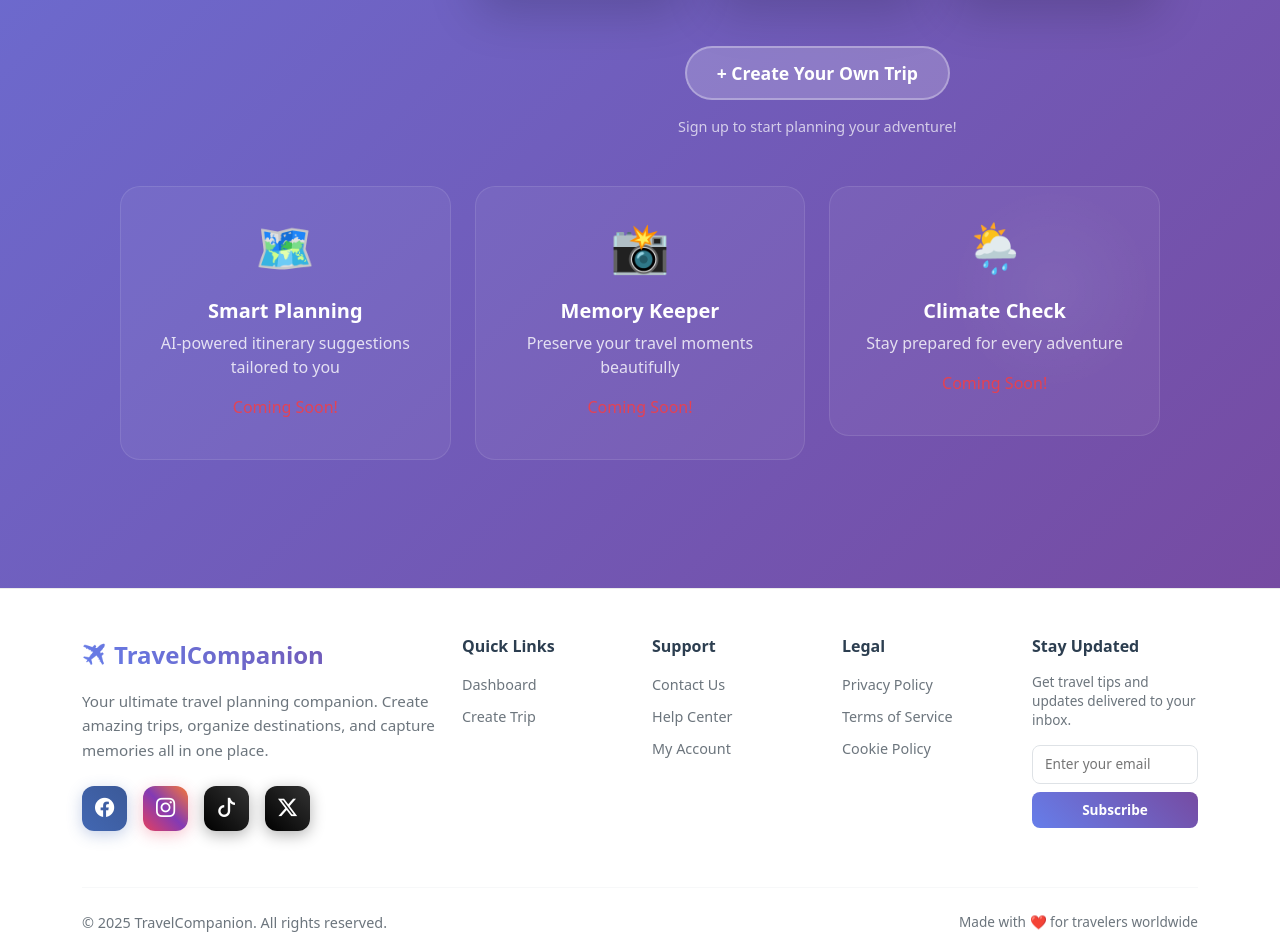
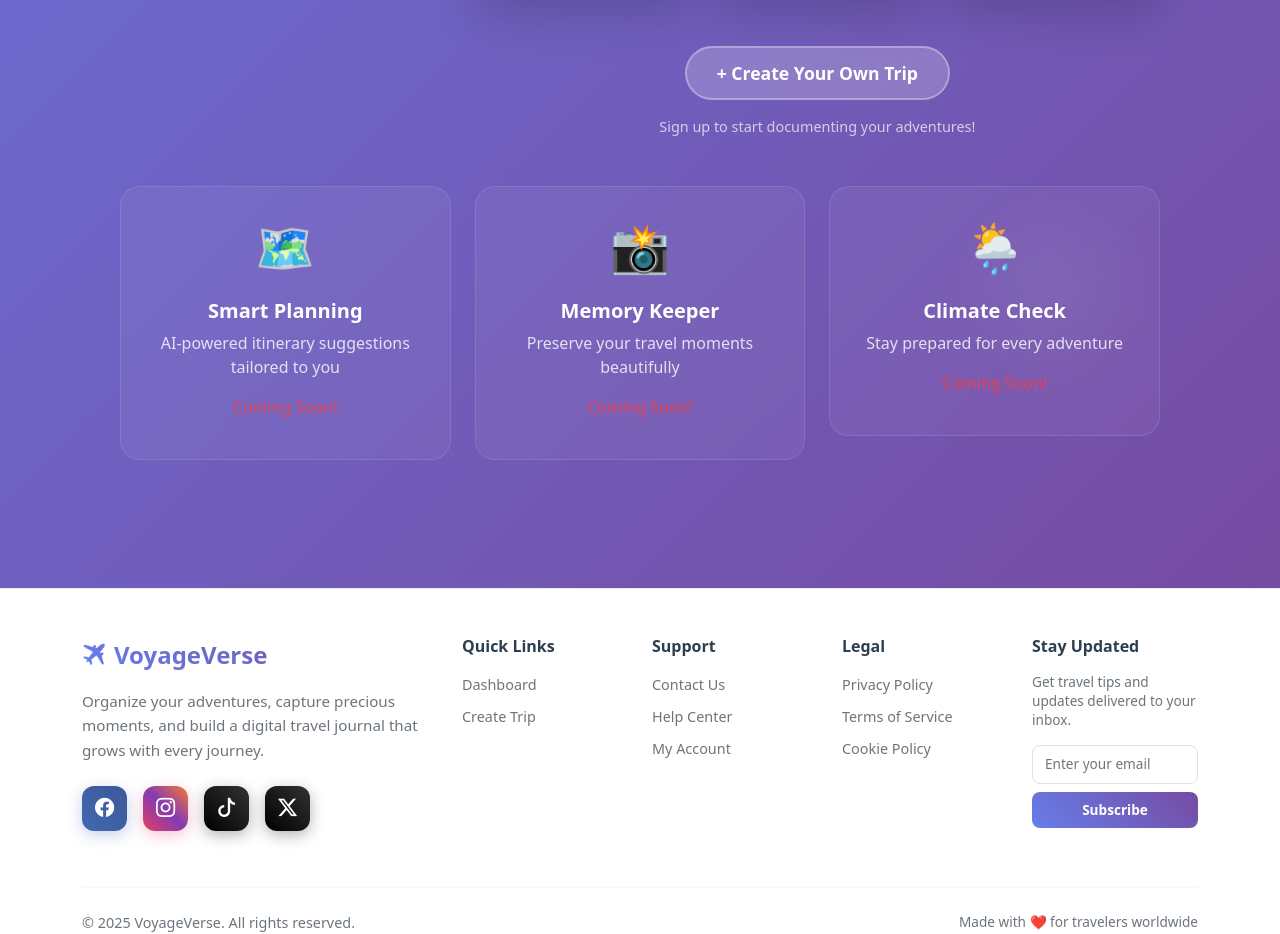
Before and after one commit to dkerishna/VoyageVerse-frontend, a React (Vite) app: page / in a window 1280 px wide. Shown: the part 1358-2292 px from the top of the page. Built offline with nearby package versions, Linux system fonts and the light colour scheme; no server answers.

Commit message:
update26 minor fix

```diff
--- a/src/components/Footer.jsx
+++ b/src/components/Footer.jsx
@@ -45,7 +45,7 @@ export default function AppFooter() {
                                 }}
                             >
                                 <span style={{ fontSize: '1.2rem' }}>✈️</span>
-                                TravelCompanion
+                                VoyageVerse
                             </div>
                             <p
                                 style={{
@@ -55,8 +55,7 @@ export default function AppFooter() {
                                     marginBottom: '1.5rem'
                                 }}
                             >
-                                Your ultimate travel planning companion. Create amazing trips,
-                                organize destinations, and capture memories all in one place.
+                                Organize your adventures, capture precious moments, and build a digital travel journal that grows with every journey.
                             </p>
 
                             {/* Social Media Icons */}
@@ -491,7 +490,7 @@ export default function AppFooter() {
                                     margin: 0
                                 }}
                             >
-                                © {currentYear} TravelCompanion. All rights reserved.
+                                © {currentYear} VoyageVerse. All rights reserved.
                             </p>
                         </Col>
                         <Col md={6} className="text-md-end">
--- a/src/pages/Landing.jsx
+++ b/src/pages/Landing.jsx
@@ -437,7 +437,7 @@ export default function Landing() {
                                         marginBottom: 0
                                     }}
                                 >
-                                    Sign up to start planning your adventure!
+                                    Sign up to start documenting your adventures!
                                 </p>
                             </div>
                         </div>
```
